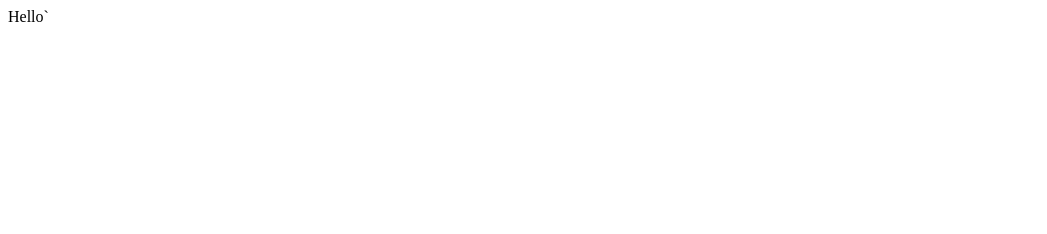
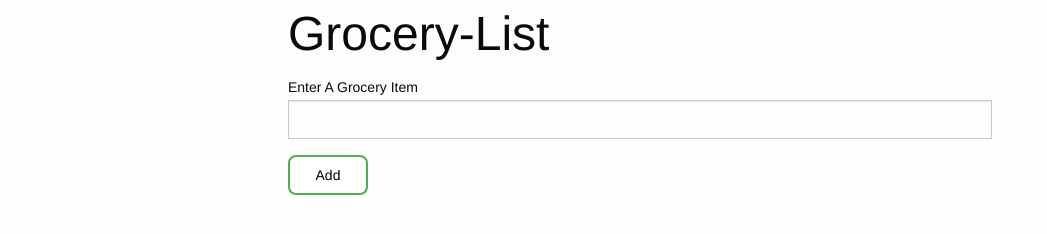
Before and after one commit to brow1144/Grocery-List, a plain HTML site: page index.html in a window 1280 px wide. Shown: the whole page, without its empty margins (0-1047 px from the left). Drawn offline with nearby package versions, Linux system fonts and the light colour scheme.

Commit message:
Add input box and submit item button

```diff
--- /dev/null
+++ b/index.css
@@ -0,0 +1,19 @@
+body {
+    padding: 0 18rem;
+}
+
+button[type=submit] {
+    width: 80px;
+    height: 40px;
+    background-color: white;
+    color: black;
+    border-radius: 8px;
+    border: 2px solid #4CAF50;
+    -webkit-transition-duration: 0.4s;
+    transition-duration: 0.4s;
+}
+
+button[type=submit]:hover {
+    background-color: #4CAF50;
+    color: white;
+}
--- a/index.html
+++ b/index.html
@@ -1 +1,26 @@
-Hello`
+<!DOCTYPE html>
+<html class="no-js">
+    <head>
+        <meta charset="utf-8">
+        <meta http-equiv="X-UA-Compatible" content="IE=edge">
+        <title></title>
+        <meta name="description" content="">
+        <meta name="viewport" content="width=device-width, initial-scale=1">
+        <link rel="stylesheet" href="https://cdnjs.cloudflare.com/ajax/libs/foundation/6.3.1/css/foundation.min.css">
+        <link rel="stylesheet" type="text/css" href="index.css">
+    </head>
+    <body>
+
+        <h1>Grocery-List</h1>
+
+        <setion>
+            <div>
+                <label for="groceryItem">Enter A Grocery Item<label>
+                <input type="text" name="groceryItem">
+                <button type="submit">Add</button>
+            </div>
+        </setion>
+
+        <script src="index.js"></script>
+    </body>
+</html>
```
Also changed, not shown: index.js (added).
